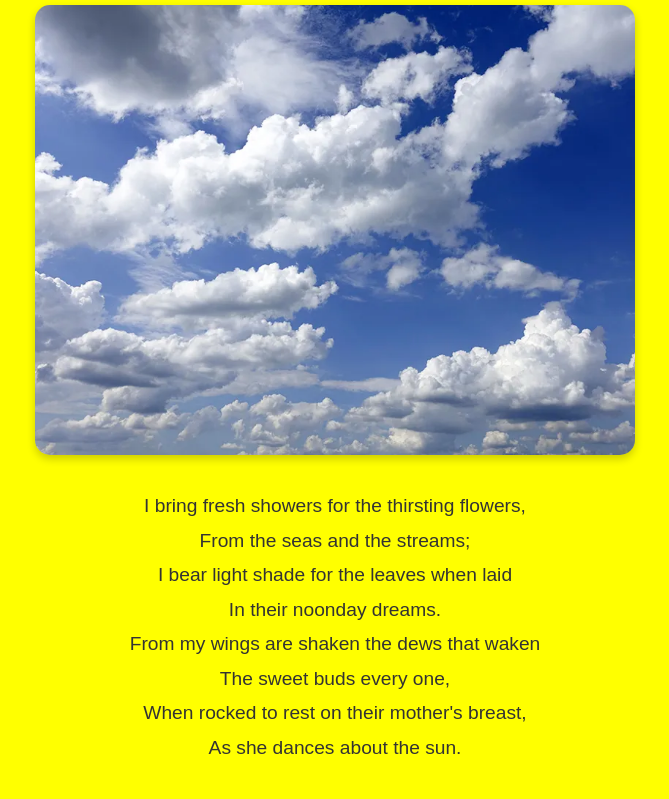
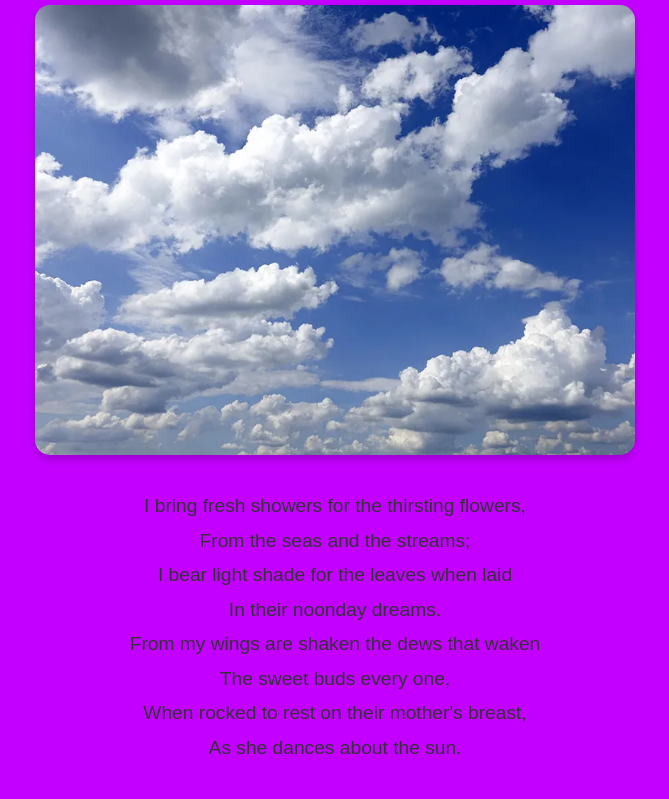
Before and after one commit to devopsbyally/jenkins, a plain HTML site: page s3-website/index.html in a window 1280 px wide. Shown: the part 118-917 px from the top of the page, without its empty margins (305-974 px from the left). Drawn offline with Linux system fonts and the light colour scheme.

Commit message:
changed background to pink

```diff
--- a/s3-website/styles.css
+++ b/s3-website/styles.css
@@ -6,7 +6,7 @@
 
 body {
     font-family: 'Arial', sans-serif;
-    background-color: yellow; /* Changed from #f0f8ff to yellow */
+    background-color: rgb(195, 0, 255); /* Changed from #f0f8ff to yellow */
     color: #333;
     text-align: center;
     padding: 20px;
```
